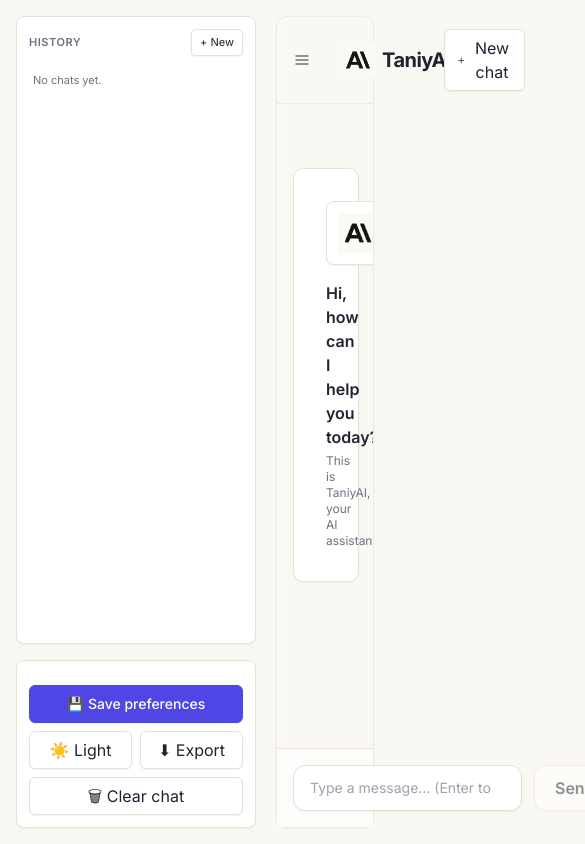
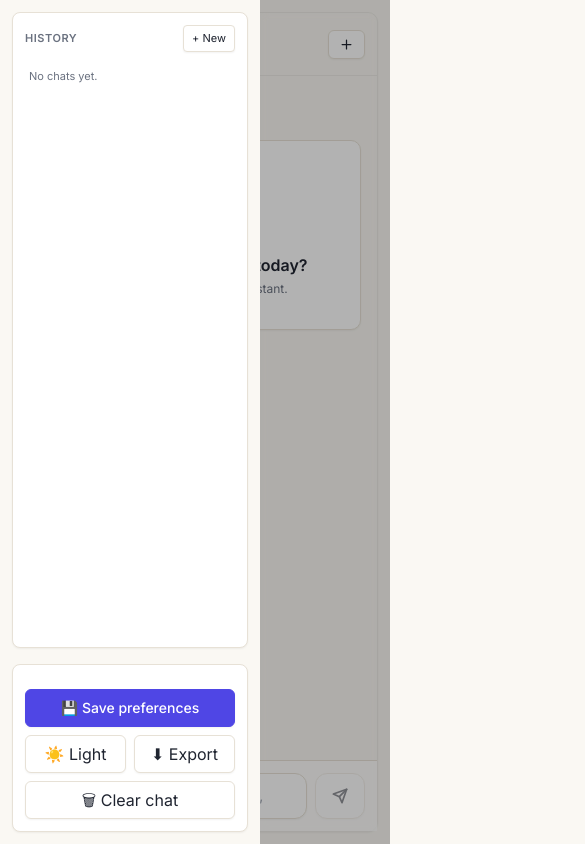
Before and after one commit to jasimuddinevan/TaniyAI, a Next.js app: page / in a window 390 px wide. Both pictures are taken after a click on the button 49 px from the left and 60 px from the top of the page. Shown: the top 844 px of the page, 585 px wide, since content can reach past the window. Built offline with nearby package versions, Linux system fonts and the light colour scheme.

Commit message:
fix: improve mobile responsiveness (sidebar drawer, header, composer) + fix system prompt string

```diff
--- a/app/api/chat/route.ts
+++ b/app/api/chat/route.ts
@@ -5,10 +5,11 @@ export const dynamic = "force-dynamic";
 // Static system message injected by the backend (users cannot override it).
 const STATIC_SYSTEM_PROMPT =
   "You are TaniyAI, a helpful, friendly, kiddy and concise assistant. expert in Bengali, provide resposne in Bengali language by defoult. " +
-  "Provide accurate answers, ask clarifying questions when needed, and keep responses clear and well-structured. if user looks consumuing too many massge or for fun purpoos then you can give them a kiddy warning message to avoid abuse."; +
+  "Provide accurate answers, ask clarifying questions when needed, and keep responses clear and well-structured. " +
   "You are a large language model trained by TaniyAI. " +
   "Respond in a concise and clear manner, and avoid unnecessary repetition. " +
-  "If the user asks for code, provide only the code without additional commentary."
+  "If the user asks for code, provide only the code without additional commentary." +
+  "resposne friendly, learn from user response, and add user's name in the response if user provide it, and if user ask for a story, provide a story in Bengali language with a moral lesson at the end. "
 
 
 export async function POST(req: NextRequest) {
--- a/components/Chat.tsx
+++ b/components/Chat.tsx
@@ -299,10 +299,15 @@ export default function Chat() {
 
   return (
     <div className="flex h-screen flex-col bg-[var(--cream)] text-[var(--ink)] dark:bg-[#14161c] dark:text-slate-100">
-      <div className="mx-auto flex h-full w-full max-w-[1200px] gap-5 px-4 py-4">
-        {/* Collapsible sidebar */}
+      <div className="relative mx-auto flex h-full w-full max-w-[1200px] gap-5 px-3 py-3 sm:px-4 sm:py-4">
+        {/* Collapsible sidebar — inline on desktop, drawer overlay on mobile */}
         {sidebarOpen && (
-          <aside className="flex w-[240px] shrink-0 flex-col animate-fade-up">
+          <>
+            <div
+              className="fixed inset-0 z-20 bg-black/30 md:hidden"
+              onClick={() => setSidebarOpen(false)}
+            />
+            <aside className="fixed inset-y-0 left-0 z-30 flex w-[260px] max-w-[80%] flex-col bg-[var(--cream)] p-3 animate-fade-up dark:bg-[#14161c] md:static md:w-[240px] md:max-w-none md:bg-transparent md:p-0 md:shrink-0">
               <Sidebar
                 theme={theme}
                 onToggleTheme={() => setTheme((t) => (t === "dark" ? "light" : "dark"))}
@@ -317,13 +322,14 @@ export default function Chat() {
                 onDeleteConversation={deleteConversation}
               />
             </aside>
+          </>
         )}
 
         <main className="flex min-w-0 flex-1 flex-col rounded-2xl border border-black/5 bg-[var(--card)]/70 shadow-sm backdrop-blur-sm dark:border-white/10 dark:bg-slate-900/60">
-          <div className="flex items-center gap-3 border-b border-black/5 px-4 py-3 dark:border-white/10">
+          <div className="flex items-center gap-2 border-b border-black/5 px-3 py-2.5 sm:gap-3 sm:px-4 sm:py-3 dark:border-white/10">
             <button
               onClick={() => setSidebarOpen((o) => !o)}
-              className="grid h-8 w-8 place-items-center rounded-md border border-transparent bg-transparent text-[var(--muted)] transition hover:bg-black/5 hover:text-[var(--ink)] dark:text-slate-400 dark:hover:bg-white/10 dark:hover:text-slate-100"
+              className="grid h-8 w-8 shrink-0 place-items-center rounded-md border border-transparent bg-transparent text-[var(--muted)] transition hover:bg-black/5 hover:text-[var(--ink)] dark:text-slate-400 dark:hover:bg-white/10 dark:hover:text-slate-100"
               title={sidebarOpen ? "Hide settings" : "Show settings"}
             >
               <svg
@@ -341,15 +347,15 @@ export default function Chat() {
                 <line x1="3" y1="18" x2="21" y2="18" />
               </svg>
             </button>
-            <div className="flex items-center gap-1.5 rounded-xl border border-transparent bg-transparent px-4 py-3 shadow-none dark:border-transparent dark:bg-transparent">
-              <Logo size={36} />
+            <div className="flex min-w-0 items-center gap-1.5 rounded-xl border border-transparent bg-transparent px-1 py-1 shadow-none sm:px-4 sm:py-3 dark:border-transparent dark:bg-transparent">
+              <Logo size={32} className="shrink-0 sm:size-[36px]" />
               <div className="leading-none">
-                <h1 className="text-xl font-bold tracking-tight">TaniyAI</h1>
+                <h1 className="truncate text-lg font-bold tracking-tight sm:text-xl">TaniyAI</h1>
               </div>
             </div>
             <button
               onClick={startNewChat}
-              className="ml-auto flex items-center gap-1.5 rounded-lg border border-[var(--line)] bg-[var(--card)] px-3 py-1.5 text-[var(--ink)] shadow-sm transition hover:bg-[var(--cream-2)] dark:border-slate-700 dark:bg-slate-800 dark:text-slate-100 dark:hover:bg-slate-700"
+              className="ml-auto flex shrink-0 items-center gap-1.5 rounded-lg border border-[var(--line)] bg-[var(--card)] px-2.5 py-1.5 text-[var(--ink)] shadow-sm transition hover:bg-[var(--cream-2)] dark:border-slate-700 dark:bg-slate-800 dark:text-slate-100 dark:hover:bg-slate-700 sm:px-3"
               title="Start a new chat"
             >
               <svg
@@ -364,7 +370,7 @@ export default function Chat() {
               >
                 <path d="M12 5v14M5 12h14" />
               </svg>
-              New chat
+              <span className="hidden sm:inline">New chat</span>
             </button>
           </div>
           <MessageList messages={messages} streaming={streaming} />
--- a/components/Composer.tsx
+++ b/components/Composer.tsx
@@ -18,7 +18,7 @@ export default function Composer({
   }
 
   return (
-    <div className="glass relative z-10 flex gap-3 border-t border-[var(--line)] p-4 dark:border-slate-800">
+    <div className="glass relative z-10 flex gap-2 border-t border-[var(--line)] p-3 sm:gap-3 sm:p-4 dark:border-slate-800">
       <div
         className="flex flex-1 flex-col rounded-xl border border-[var(--line)] bg-[var(--card)] px-4 py-2 shadow-sm focus-within:border-[var(--accent)] dark:border-slate-700 dark:bg-slate-900"
         style={{ borderRadius: "12px" }}
@@ -40,10 +40,10 @@ export default function Composer({
       <button
         onClick={submit}
         disabled={disabled || !text.trim()}
-        className="flex items-center gap-2 rounded-xl border border-[var(--line)] bg-[var(--card)] px-5 font-semibold text-[var(--ink)] shadow-sm transition hover:bg-[var(--cream-2)] disabled:opacity-50 dark:border-slate-700 dark:bg-slate-800 dark:text-slate-100 dark:hover:bg-slate-700"
+        className="flex shrink-0 items-center gap-2 rounded-xl border border-[var(--line)] bg-[var(--card)] px-4 font-semibold text-[var(--ink)] shadow-sm transition hover:bg-[var(--cream-2)] disabled:opacity-50 dark:border-slate-700 dark:bg-slate-800 dark:text-slate-100 dark:hover:bg-slate-700 sm:px-5"
         style={{ borderRadius: "12px" }}
       >
-        <span>Send</span>
+        <span className="hidden sm:inline">Send</span>
         <svg
           width="16"
           height="16"
```
Lines whose indentation alone changed are shown as unchanged.
